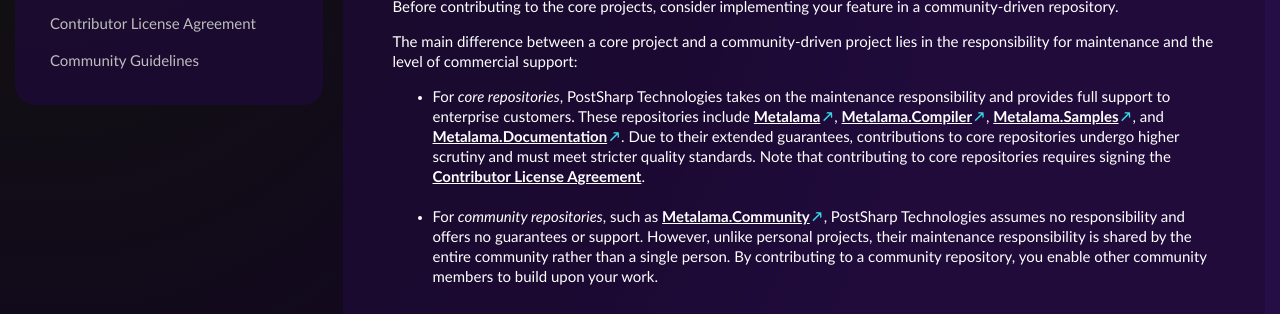
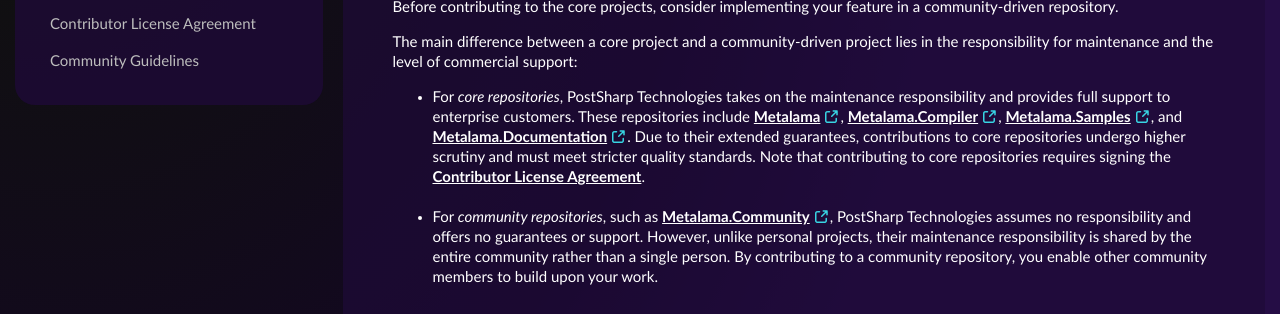
Before and after one commit to metalama/website, a Jekyll site: the page built from contributing/contribute-code.md, in a window 1280 px wide. Shown: the part 393-707 px from the top of the page. Built offline with Jekyll 4.4.1, drawn with Linux system fonts in a browser that asks for light colours; nearby versions of some CDN libraries; comment, search, counter and statistics services are not loaded; the table of contents is made by our own code.

Commit message:
Fix icon for external links.

```diff
--- a/_sass/2-modules/_tags.scss
+++ b/_sass/2-modules/_tags.scss
@@ -125,3 +125,19 @@
     visibility: visible;
   }
 }
+
+.extern {
+  &::after {
+    content: "";
+    background-image: url("/assets/images/icons/external-link.svg");
+    background-size: contain; /* Ensure the image fits properly */
+    background-repeat: no-repeat; /* Prevent tiling */
+    width: 1.2em;
+    height: 1.2em;
+    margin-right: 5px;
+    margin-top: -2px;
+    display: inline-block;
+    vertical-align: middle;
+  }
+
+}
--- a/_sass/2-modules/_text.scss
+++ b/_sass/2-modules/_text.scss
@@ -30,7 +30,13 @@
     clear: both;
   }
 
-    h1, h2, h3, h4, h5, b, strong {
+  h1,
+  h2,
+  h3,
+  h4,
+  h5,
+  b,
+  strong {
     color: white;
   }
 
@@ -45,7 +51,8 @@
     margin-bottom: 1rem;
   }
 
-    ul, ol {
+  ul,
+  ol {
     margin-bottom: 40px;
   }
 
@@ -63,7 +70,7 @@
     color: $link_color;
   }
 
-    li + li {
+  li+li {
     margin-top: 20px;
   }
 
@@ -120,15 +127,17 @@
     border: $text_table_color 2px solid;
     border-collapse: collapse;
 
-      > ul {
+    >ul {
       padding-inline-start: 20px;
     }
 
-      > p:first-child, > ul:first-child {
+    >p:first-child,
+    >ul:first-child {
       margin-top: 0;
     }
 
-      > p:last-child, > ul:last-child {
+    >p:last-child,
+    >ul:last-child {
       margin-bottom: 0;
     }
 
@@ -150,13 +159,13 @@
   }
 
 
-a[href*=":"]:not([href*="metalama.net"])::after {
-  content: "🡕";
+  a[href*=":"]:not([href*="metalama.net"]) {
+    @extend .extern;
+
+    &:after {
       margin-left: 2px;
-  margin-right: 2px;
-  text-decoration: none;
-  display: inline-block;
-  color: $blue;
+      margin-right: 0 !important;
+    }
   }
 
 
--- a/_sass/3-layouts/_base.scss
+++ b/_sass/3-layouts/_base.scss
@@ -133,10 +133,3 @@
 .important:before {
     content: "\26a0\a0\a0IMPORTANT"
 }
-
-a.extern::after {
-    content: "🡕";
-    margin-left: 5px;
-    text-decoration: none;
-    display: inline-block;
-}
--- a/_sass/3-layouts/_header.scss
+++ b/_sass/3-layouts/_header.scss
@@ -220,11 +220,6 @@
 			color: #fff !important;
 		}
 	}
-
-	div.extern::after {
-		content: "🡕";
-		margin-left: 5px;
-	  }
 }
 
 section {
--- a/_sass/3-layouts/structured/_structured.scss
+++ b/_sass/3-layouts/structured/_structured.scss
@@ -141,11 +141,6 @@
 			display: block !important;
 		}
 
-
-		span.extern::after {
-			content: "🡕";
-			margin-left: 5px;
-		}
 	}
 
 	.left-nav {
```
Also changed, not shown: assets/images/icons/external-link.svg (added). Lines whose indentation alone changed are shown as unchanged.
